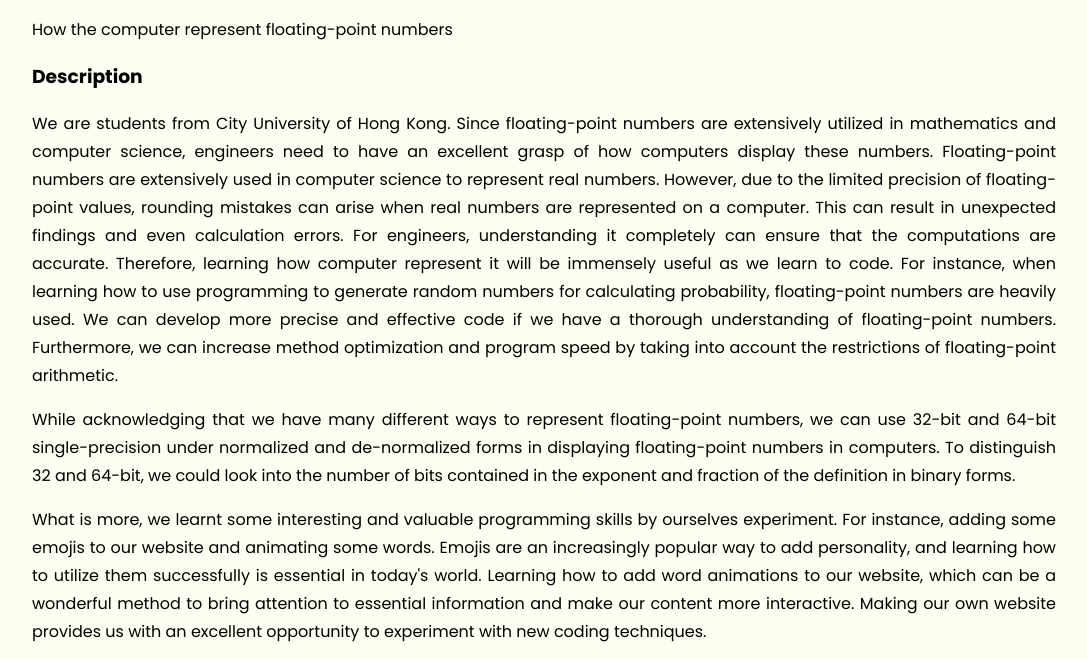
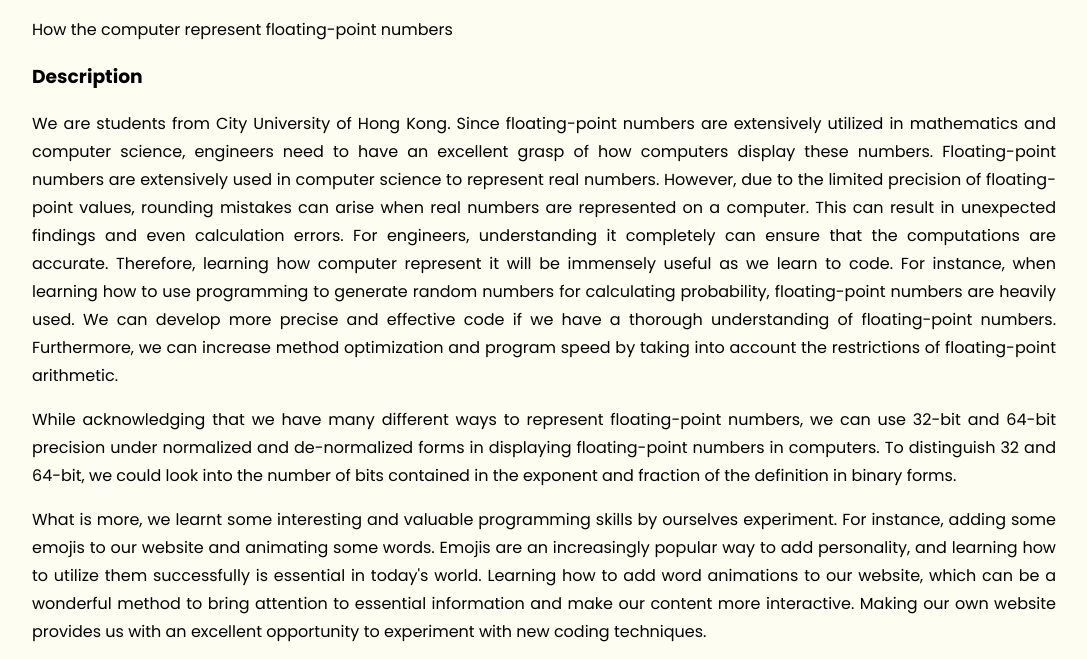
Before and after one commit to thl8/CS1102_Assignment1, a plain HTML site: page aboutUs.html in a window 1280 px wide. Shown: the part 492-1151 px from the top of the page, without its empty margins (96-1183 px from the left). Drawn offline with Linux system fonts and the light colour scheme.

Commit message:
Update aboutUs.html

```diff
--- a/aboutUs.html
+++ b/aboutUs.html
@@ -36,7 +36,7 @@
       effective code if we have a thorough understanding of floating-point numbers. Furthermore, we can increase method
       optimization and program speed by taking into account the restrictions of floating-point arithmetic.</p>
    <p>While acknowledging that we have many different ways to represent floating-point numbers, we can use 32-bit and
-      64-bit single-precision under normalized and de-normalized forms in displaying floating-point numbers in
+      64-bit precision under normalized and de-normalized forms in displaying floating-point numbers in
       computers. To distinguish 32 and 64-bit, we could look into the number of bits contained in the exponent and
       fraction of the definition in binary forms. </p>
    <p>What is more, we learnt some interesting and valuable programming skills by ourselves experiment. For instance,
```
